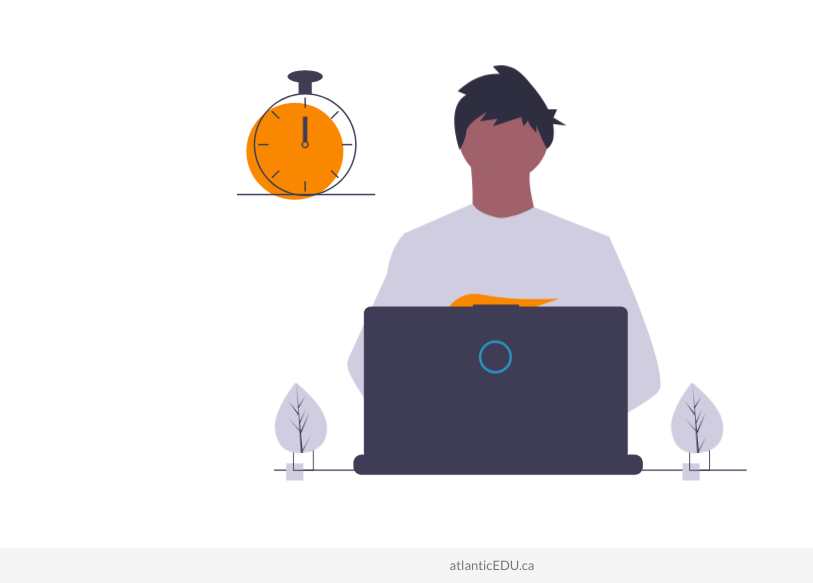
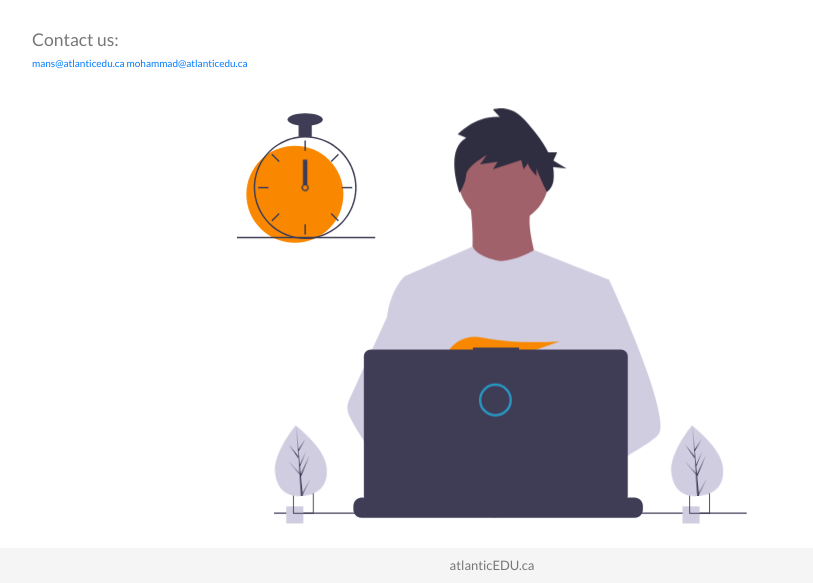
Before and after one commit to AtlanticEDU/atlanticedu.github.io, a plain HTML site: page index.html in a window 1280 px wide. Shown: the part 217-800 px from the top of the page, without its empty margins (148-961 px from the left). Drawn offline with nearby package versions, Linux system fonts and the light colour scheme.

Commit message:
Update index.html

```diff
--- a/index.html
+++ b/index.html
@@ -30,6 +30,13 @@
         <div class="col-md-10 main-title">
           <h1>Atlantic EDU</h1>
           <h2>under construction</h2>
+        </div>
+      </div>
+      <div class="row justify-content-center">
+        <div class="col-md-10">
+          <h3>Contact us:</h3>
+          <a href="mailto:mans@atlanticedu.ca" class="email-link">mans@atlanticedu.ca</a>
+          <a href="mailto:mohammad@atlanticedu.ca" class="email-link">mohammad@atlanticedu.ca</a>
         </div>
       </div>
       <div class="row align-items-center">
```
